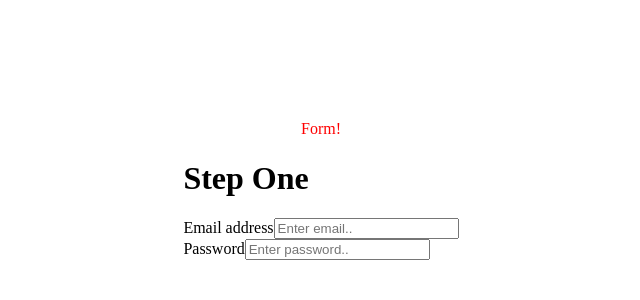
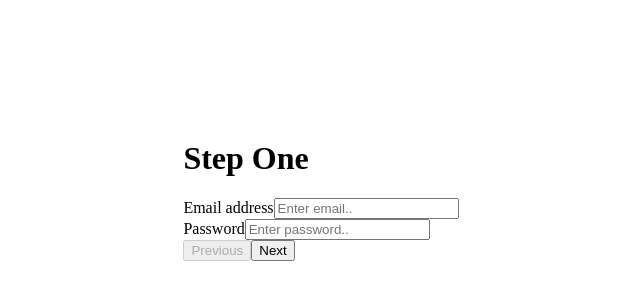
Before and after one commit to HalloJo/next-multistep-form-ts, a Next.js app: page / in a window 1280 px wide. Shown: the part 282-582 px from the top of the page, without its empty margins (319-959 px from the left). Built offline with nearby package versions, Linux system fonts and the light colour scheme.

Commit message:
Create Button component and functionality

```diff
--- /dev/null
+++ b/src/components/Button.tsx
@@ -0,0 +1,16 @@
+import next from "next";
+import { ReactElement } from "react";
+
+type ButtonProps = {
+    label: string,
+    disabled?: boolean
+    onClick: () => void
+}
+
+const Button = ({label, disabled, onClick}: ButtonProps): ReactElement => {
+    return (
+        <button disabled={disabled} onClick={onClick} >{label}</button>
+    )
+}
+
+export default Button
--- a/src/components/Form.tsx
+++ b/src/components/Form.tsx
@@ -13,10 +13,27 @@ const Form = (): ReactElement => {
 
     const formTitles: Array<string> = ["SignUp", "PersonalInfo", "Confirm"]
 
+    const length:number = 2
+
+    const handleClickNext = () => {
+        setPage((page) => {
+        return page < length ? page + 1 : 0;
+        });
+        console.log(page);
+
+    };
+    const handleClickPrevious = () => {
+        setPage((page) => {
+        return page === 0 ? length : page - 1;
+        });
+        console.log(page);
+
+    };
+
+
     return (
         <>
-            <div className={styles.title}>Form!</div>
-            { page === 0 ? <StepOne formData={formData} setFormData={setFormData} /> :
+            { page === 0 ? <StepOne formData={formData} setFormData={setFormData} handleClickPrevious={handleClickPrevious} handleClickNext={handleClickNext}  /> :
               page === 1 ? <StepTwo formData={formData} setFormData={setFormData}  /> :
               <StepThree formData={formData} setFormData={setFormData} /> }
         </>
--- a/src/components/InputElement.tsx
+++ b/src/components/InputElement.tsx
@@ -1,5 +1,5 @@
 import next from "next"
-import { SetFormData } from "../data/formData"
+import { ReactElement } from "react"
 
 type InputProps = {
     label: string,
@@ -9,7 +9,7 @@ type InputProps = {
     onChange: (value: string) => void
 }
 
-const InputElement = (props: InputProps) => {
+const InputElement = (props: InputProps): ReactElement => {
 
     const {label, type, placeholder, value, onChange} = props
 
--- a/src/components/StepOne.tsx
+++ b/src/components/StepOne.tsx
@@ -2,30 +2,28 @@ import next from "next";
 import { ReactElement } from "react";
 import styles from '../../src/styles/StepOne.module.scss'
 import { FormData, SetFormData } from "../data/formData";
+import Button from "./Button";
 import InputElement from "./InputElement";
 
 type StepOneProps = {
     formData: FormData
     setFormData: SetFormData
+    handleClickPrevious: () => void
+    handleClickNext: () => void
 }
 
 const StepOne = (props: StepOneProps): ReactElement => {
 
-    const {formData, setFormData} = props
+    const {formData, setFormData, handleClickPrevious, handleClickNext} = props
 
     return (
         <div>
             <h1>Step One</h1>
             <form action="">
-
                 <InputElement label="Email address" type="email" placeholder="Enter email.." value={formData.email} onChange={(email)=> setFormData({...formData, email})}/>
                 <InputElement label="Password" type="password" placeholder="Enter password.." value={formData.password} onChange={(password)=> setFormData({...formData, password})}/>
-
-
-                {/* <div>
-                    <label htmlFor="">Password</label>
-                    <input type="password" placeholder="Enter password.." value={formData.password} onChange={(event) => setFormData({...formData, password: event?.target.value })} />
-                </div> */}
+                <Button disabled label="Previous" onClick={handleClickPrevious} />
+                <Button label="Next" onClick={handleClickNext} />
             </form>
         </div>
     )
--- a/src/styles/globals.scss
+++ b/src/styles/globals.scss
@@ -4,11 +4,6 @@ body {
   margin: 0;
   font-family: -apple-system, BlinkMacSystemFont, Segoe UI, Roboto, Oxygen,
     Ubuntu, Cantarell, Fira Sans, Droid Sans, Helvetica Neue, sans-serif;
-}
-
-a {
-  color: inherit;
-  text-decoration: none;
 }
 
 * {
```
Also changed, not shown: src/styles/Button.module.scss (added).
